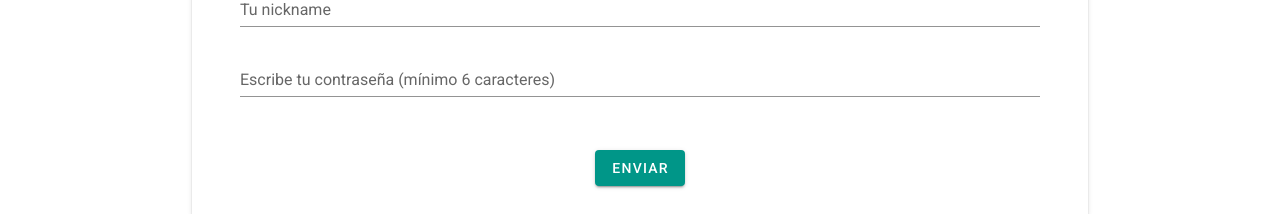
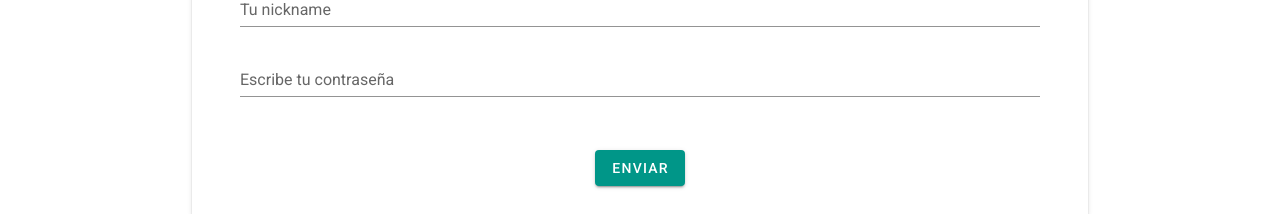
Before and after one commit to ArianeJDB/blog, a Vue app in the folder front/: page /registration in a window 1280 px wide. Shown: the part 248-462 px from the top of the page. Built offline with nearby package versions, Linux system fonts and the light colour scheme.

Commit message:
update postman

```diff
--- a/front/src/components/AppRegistration.vue
+++ b/front/src/components/AppRegistration.vue
@@ -9,7 +9,7 @@
         </v-text-field>
           <v-text-field type='text' color='deep-orange darken-3' label='Tu nickname' v-model='nickname'>
         </v-text-field>
-        <v-text-field type='password' color='deep-orange darken-3' label='Escribe tu contraseña (mínimo 6 caracteres)' v-model='password'>
+        <v-text-field type='password' color='deep-orange darken-3' label='Escribe tu contraseña' v-model='password'>
           <span class='deep-orange--text text--darken-3'>La contraseña debe tener mínimo 6 caracteres</span>
         </v-text-field>
       </v-form>
```
